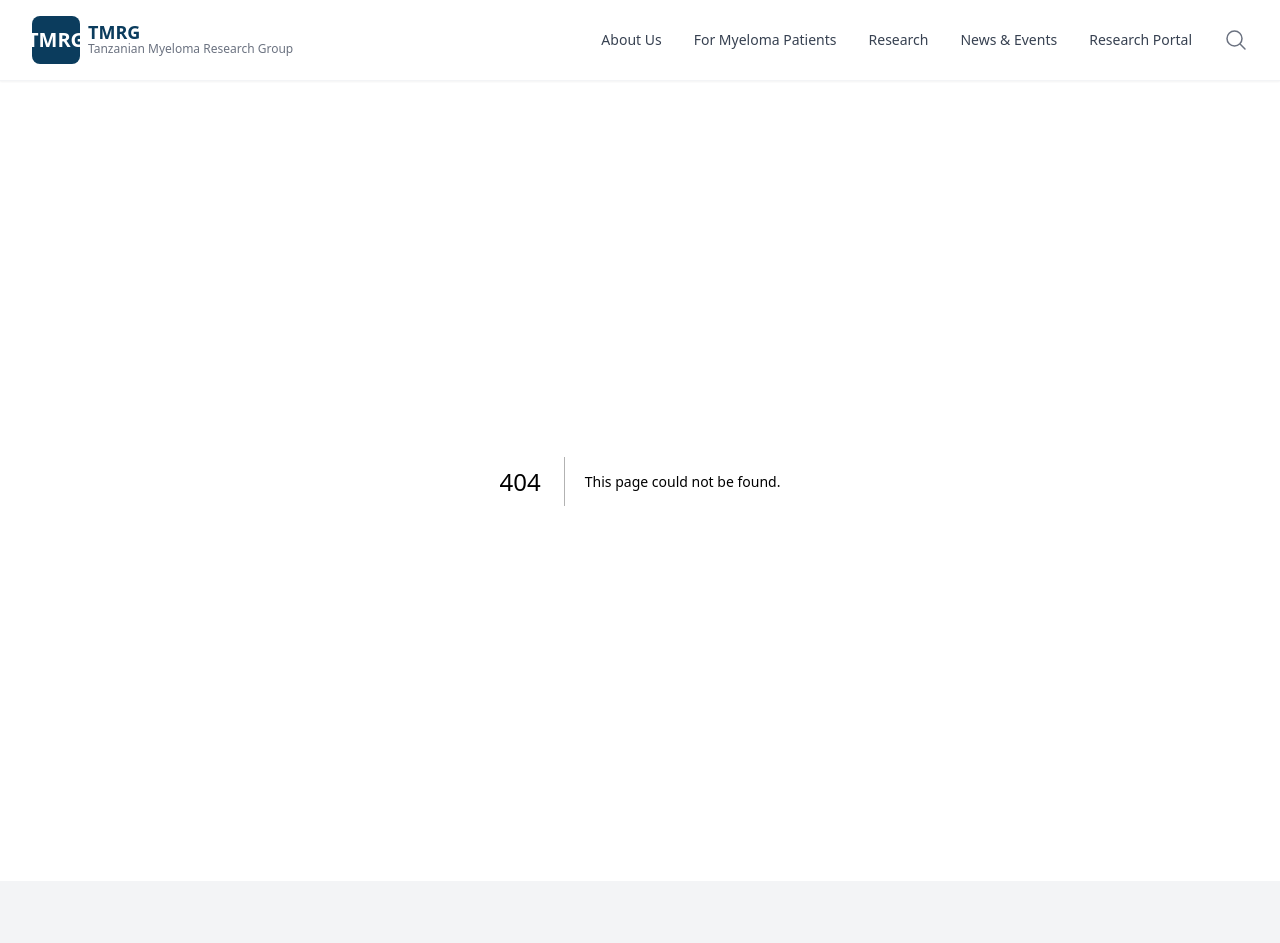
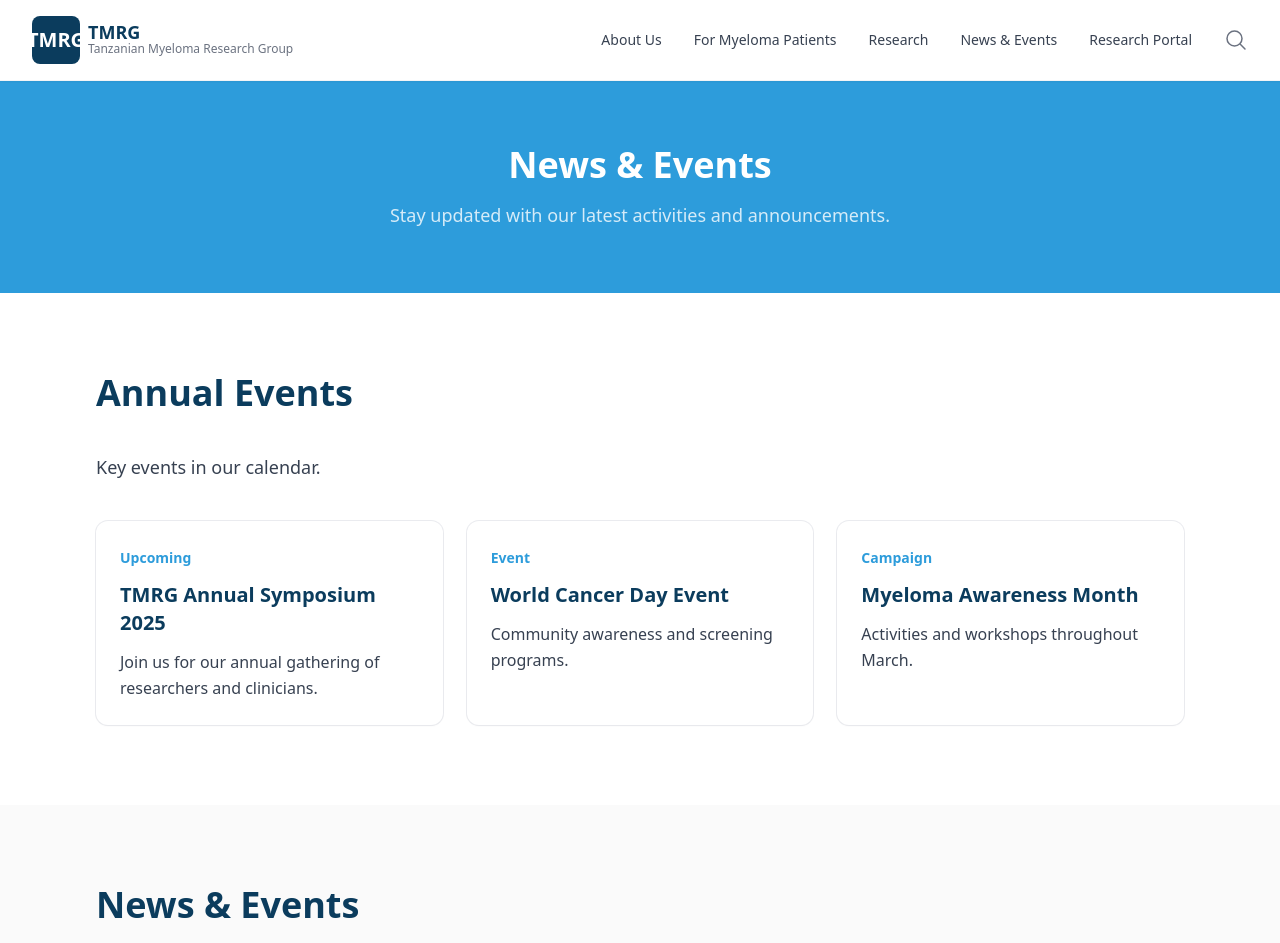
Before and after one commit to COLLIN-NZUNDA/tmrg-site, a Next.js app: page /news in a window 1280 px wide. Before the commit this address had no page. Shown: the top 943 px of the page. Built offline with nearby package versions, Linux system fonts and the light colour scheme.

Commit message:
Adding pages for About, News, Patients, and Research sections

```diff
--- /dev/null
+++ b/app/about/page.tsx
@@ -0,0 +1,22 @@
+import { team } from "@/data/site";
+import { Section, SectionTitle, SectionSubtitle } from "@/components/section";
+import { CardGrid } from "@/components/card-grid";
+
+export default function AboutPage() {
+  return (
+    <main>
+      <div className="bg-brand-navy py-16 text-center text-white">
+        <h1 className="text-4xl font-bold">About Us</h1>
+        <p className="mt-4 text-lg text-white/80">
+          Meet the team dedicated to improving myeloma care in Tanzania.
+        </p>
+      </div>
+
+      <Section>
+        <SectionTitle title="Staff Members" />
+        <SectionSubtitle subtitle={team.subtitle} />
+        <CardGrid items={team.members} columns={3} />
+      </Section>
+    </main>
+  );
+}
--- /dev/null
+++ b/app/news/page.tsx
@@ -0,0 +1,47 @@
+import { news } from "@/data/site";
+import { Section, SectionTitle, SectionSubtitle } from "@/components/section";
+import { CardGrid } from "@/components/card-grid";
+
+export default function NewsPage() {
+  // Mock data for annual events
+  const annualEvents = [
+    {
+      title: "TMRG Annual Symposium 2025",
+      description: "Join us for our annual gathering of researchers and clinicians.",
+      tag: "Upcoming"
+    },
+    {
+      title: "World Cancer Day Event",
+      description: "Community awareness and screening programs.",
+      tag: "Event"
+    },
+    {
+      title: "Myeloma Awareness Month",
+      description: "Activities and workshops throughout March.",
+      tag: "Campaign"
+    }
+  ];
+
+  return (
+    <main>
+      <div className="bg-brand-teal py-16 text-center text-white">
+        <h1 className="text-4xl font-bold">News & Events</h1>
+        <p className="mt-4 text-lg text-white/80">
+          Stay updated with our latest activities and announcements.
+        </p>
+      </div>
+
+      <Section>
+        <SectionTitle title="Annual Events" />
+        <SectionSubtitle subtitle="Key events in our calendar." />
+        <CardGrid items={annualEvents} />
+      </Section>
+
+      <Section background="alt">
+        <SectionTitle title={news.title} />
+        <SectionSubtitle subtitle={news.subtitle} />
+        <CardGrid items={news.items} />
+      </Section>
+    </main>
+  );
+}
--- /dev/null
+++ b/app/patients/page.tsx
@@ -0,0 +1,47 @@
+import { resources } from "@/data/site";
+import { Section, SectionTitle, SectionSubtitle } from "@/components/section";
+import { CardGrid } from "@/components/card-grid";
+
+export default function PatientsPage() {
+  // Mock data for webinars since it's not in site.ts
+  const webinars = [
+    {
+      title: "Understanding Multiple Myeloma",
+      description: "An introduction to myeloma diagnosis and treatment options available in Tanzania.",
+      tag: "Webinar"
+    },
+    {
+      title: "Living with Myeloma",
+      description: "Patient stories and advice on managing daily life and side effects.",
+      tag: "Webinar"
+    },
+    {
+      title: "Diet and Nutrition",
+      description: "Nutritional guidance for patients undergoing treatment.",
+      tag: "Webinar"
+    }
+  ];
+
+  return (
+    <main>
+      <div className="bg-brand-teal py-16 text-center text-white">
+        <h1 className="text-4xl font-bold">For Myeloma Patients</h1>
+        <p className="mt-4 text-lg text-white/80">
+          Resources, support, and educational materials for patients and families.
+        </p>
+      </div>
+
+      <Section>
+        <SectionTitle title="Patient Webinars" />
+        <SectionSubtitle subtitle="Watch our latest educational sessions." />
+        <CardGrid items={webinars} />
+      </Section>
+
+      <Section background="alt">
+        <SectionTitle title={resources.title} />
+        <SectionSubtitle subtitle={resources.subtitle} />
+        <CardGrid items={resources.items} />
+      </Section>
+    </main>
+  );
+}
--- /dev/null
+++ b/app/research/page.tsx
@@ -0,0 +1,34 @@
+import { researchPrograms, publications, studies } from "@/data/site";
+import { Section, SectionTitle, SectionSubtitle } from "@/components/section";
+import { CardGrid } from "@/components/card-grid";
+
+export default function ResearchPage() {
+  return (
+    <main>
+      <div className="bg-brand-navy py-16 text-center text-white">
+        <h1 className="text-4xl font-bold">Research</h1>
+        <p className="mt-4 text-lg text-white/80">
+          Advancing knowledge through clinical trials and translational research.
+        </p>
+      </div>
+
+      <Section>
+        <SectionTitle title="Translational Research" />
+        <SectionSubtitle subtitle={researchPrograms.subtitle} />
+        <CardGrid items={researchPrograms.items} />
+      </Section>
+
+      <Section background="alt">
+        <SectionTitle title={studies.title} />
+        <SectionSubtitle subtitle={studies.subtitle} />
+        <CardGrid items={studies.items} />
+      </Section>
+
+      <Section>
+        <SectionTitle title={publications.title} />
+        <SectionSubtitle subtitle={publications.subtitle} />
+        <CardGrid items={publications.items} />
+      </Section>
+    </main>
+  );
+}
--- a/components/header.tsx
+++ b/components/header.tsx
@@ -21,25 +21,25 @@ export function Header() {
 
         <nav className="hidden md:flex items-center gap-8">
           <Link
-            href="#about"
+            href="/about"
             className="text-sm font-medium text-gray-700 hover:text-brand-teal"
           >
             About Us
           </Link>
           <Link
-            href="#patients"
+            href="/patients"
             className="text-sm font-medium text-gray-700 hover:text-brand-teal"
           >
             For Myeloma Patients
           </Link>
           <Link
-            href="#research"
+            href="/research"
             className="text-sm font-medium text-gray-700 hover:text-brand-teal"
           >
             Research
           </Link>
           <Link
-            href="#news"
+            href="/news"
             className="text-sm font-medium text-gray-700 hover:text-brand-teal"
           >
             News & Events
```
